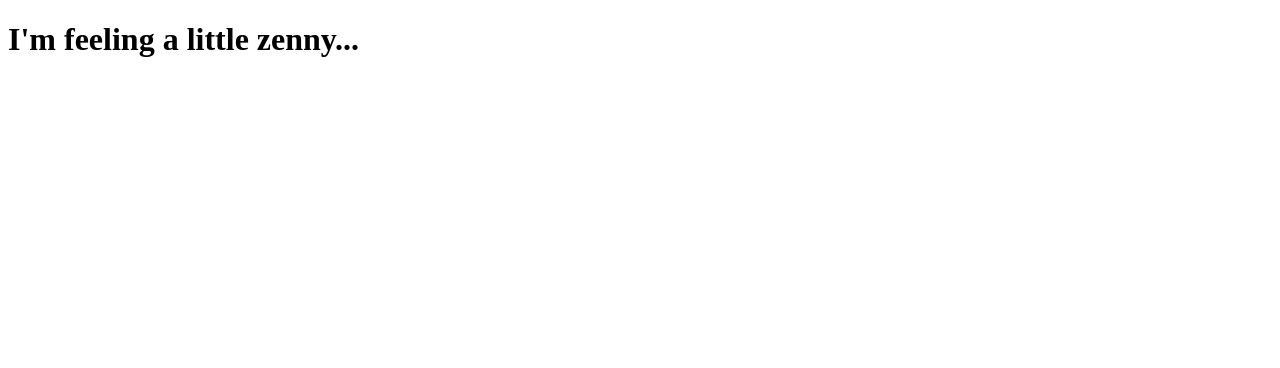
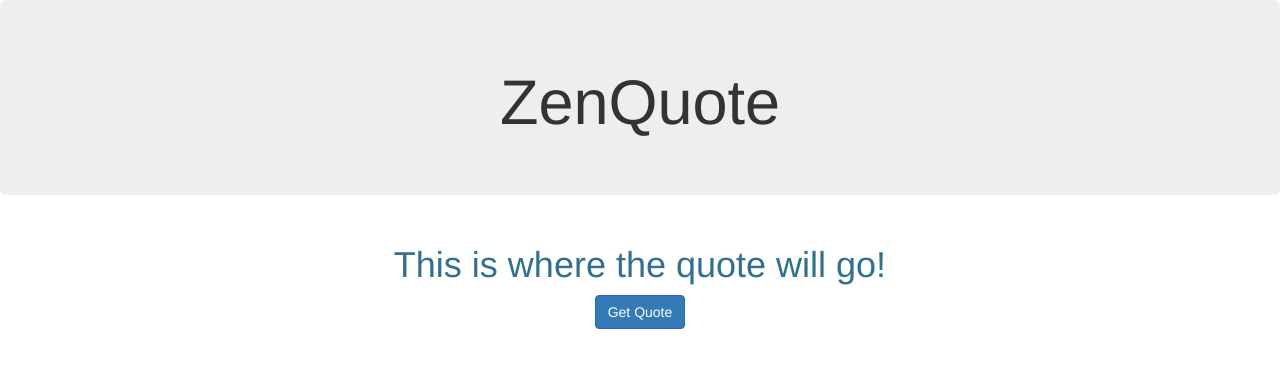
Before and after one commit to ahead123/ZenQuotes, a plain HTML site: page index.html in a window 1280 px wide. Drawn offline with nearby package versions, Linux system fonts and the light colour scheme.

Commit message:
added bootstrap styling and text

```diff
--- a/index.html
+++ b/index.html
@@ -1,9 +1,21 @@
 <!DOCTYPE html>
 <html>
 <head>
+	<link rel="stylesheet" type="text/css" href="https://maxcdn.bootstrapcdn.com/bootstrap/3.2.0/css/bootstrap.min.css">
+	<script src="https://maxcdn.bootstrapcdn.com/bootstrap/3.2.0/js/bootstrap.min.js"></script>
 	<title>ZenQuotes</title>
 </head>
 <body>
-	<h1>I'm feeling a little zenny...</h1>
+	<div class="container-fluid">
+	<div class="row">
+	<div class="jumbotron text-center">
+	<h1>ZenQuote</h1>
+	</div>
+	</div>
+	<div class="quote col-md-8 col-md-offset-2 text-center text-info">
+	<h1>This is where the quote will go!</h1>
+	<button class="new-quote btn btn-primary">Get Quote</button>
+	</div>
+	</div>
 </body>
 </html>
```
